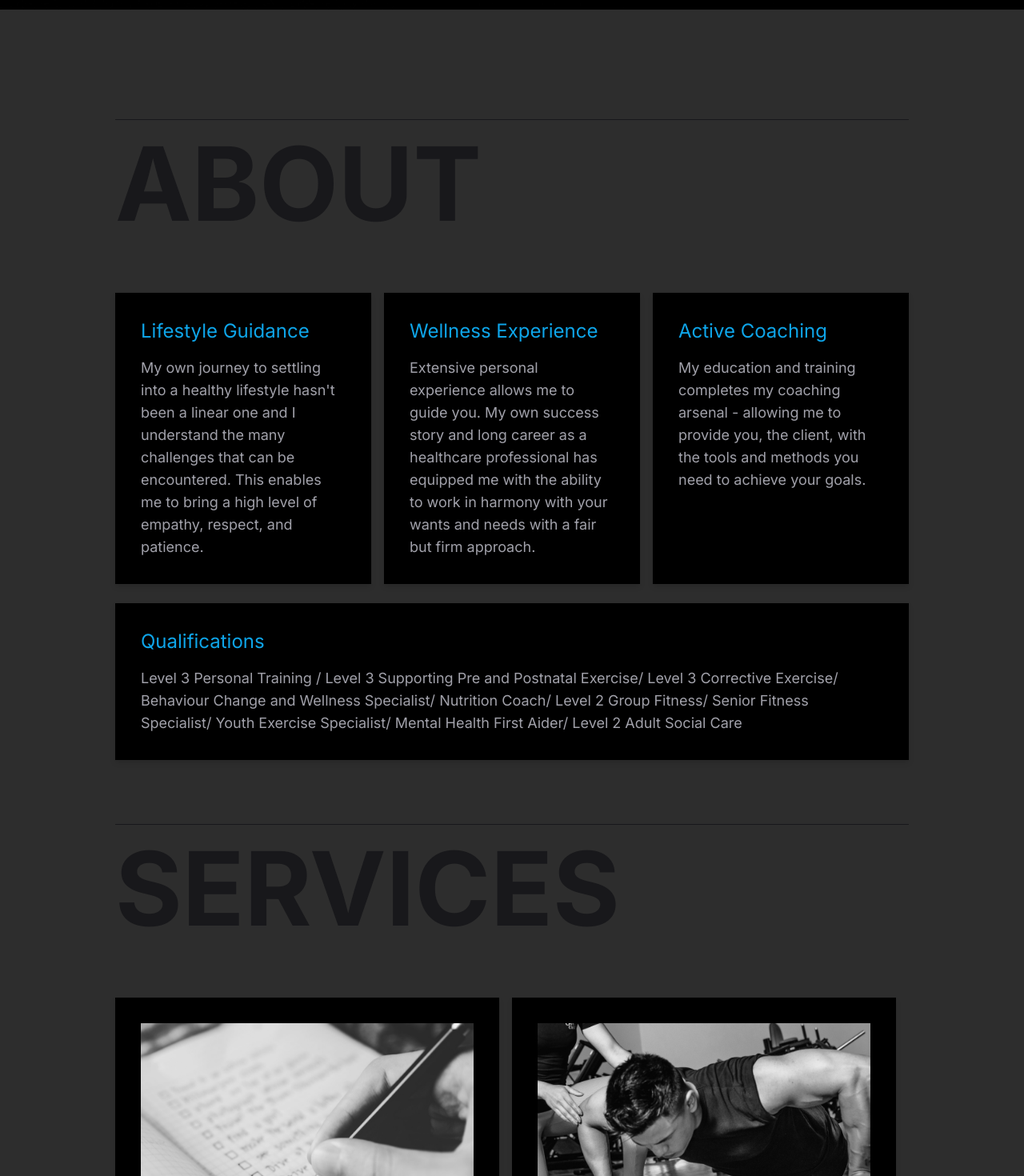
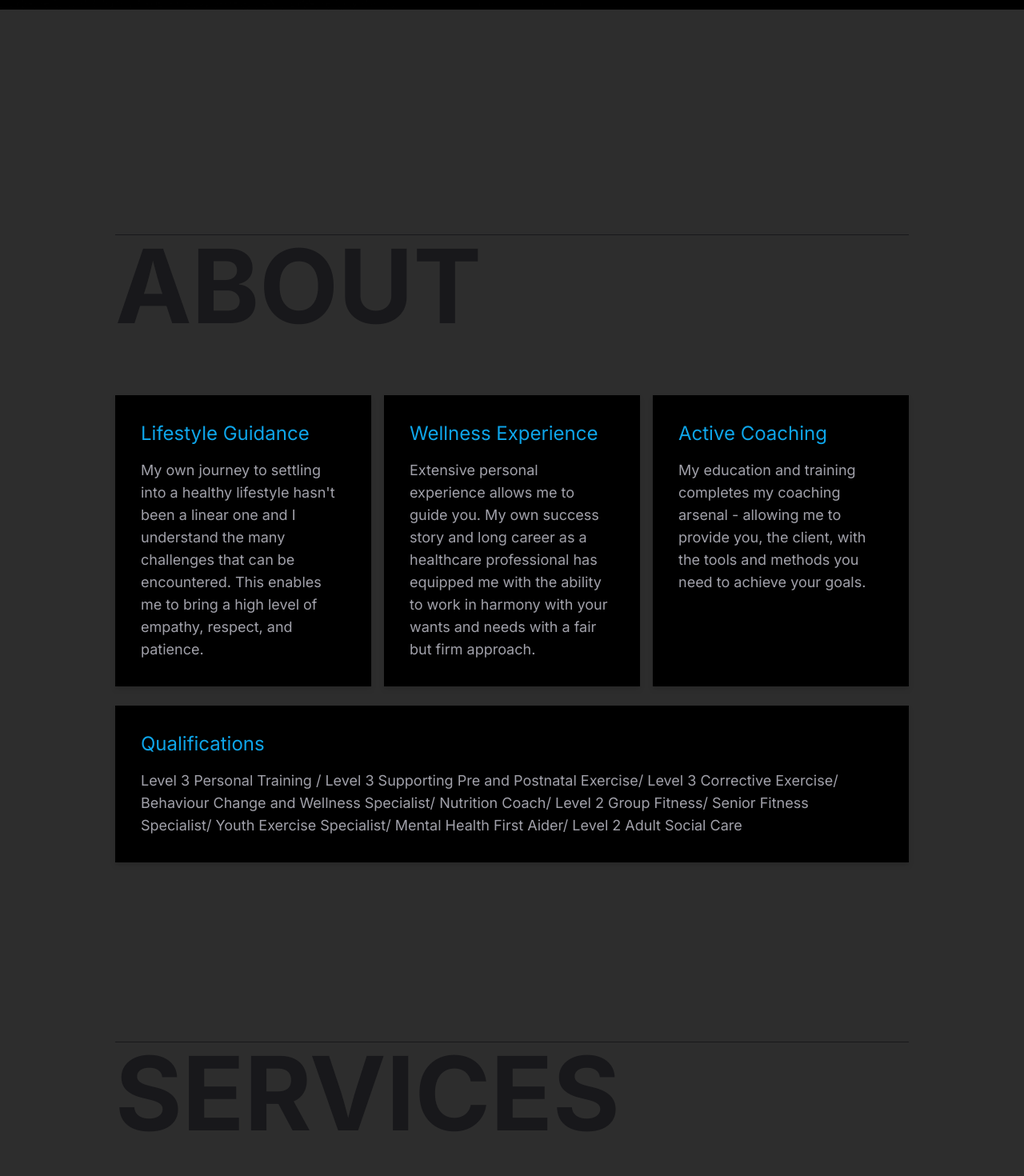
Before and after one commit to davofaz/pt-site, a Next.js app: page / in a window 1280 px wide. Shown: the part 820-2290 px from the top of the page at 80% size. Built offline with nearby package versions, Linux system fonts and the light colour scheme.

Commit message:
feature: sections animate in view not onload

```diff
--- a/app/components/HeaderNav.tsx
+++ b/app/components/HeaderNav.tsx
@@ -61,7 +61,7 @@ const Navigation = () => {
                                 transition={{delay:0.3}}>
                 <ul className="flex flex-col ml-3 -mt-2">
                 <li>
-                  <h1 className="text-lg uppercase font-bold text-sky-400 font-sans font-medium mt-1"
+                  <h1 className="text-lg uppercase font-bold text-sky-400 font-sans font-medium"
                     style={{ fontSize: h1FontClass }}
                   >
                     Personal Training
--- a/app/page.tsx
+++ b/app/page.tsx
@@ -1,7 +1,33 @@
 'use client'
+import React, { useEffect } from "react";
 import Image from 'next/image'
 import Navigation from './components/HeaderNav'
-import { motion } from 'framer-motion';
+import { useAnimation, motion } from 'framer-motion';
+import { useInView } from "react-intersection-observer";
+
+const sectionVariants = {
+  visible: { opacity: 1, scale: 1, transition: { duration: 0.5, delay: 0.6 } },
+  hidden: { opacity: 0, scale: 0.5 }
+};
+
+function Section({children}) {
+  const controls = useAnimation();
+  const [ref, inView] = useInView();
+  useEffect(() => {
+    if (inView) {
+      controls.start("visible");
+    }
+  }, [controls, inView]);
+  return (
+    <motion.div
+      ref={ref}
+      animate={controls}
+      initial="hidden"
+      variants={sectionVariants}
+      className="pt-36"
+    >{children}</motion.div>
+  );
+}
 
 export default function Home() {
   return (
@@ -27,7 +53,7 @@ export default function Home() {
                 animate={{ opacity: 1, x: 0}}
                 transition={{delay:1}}>
              <div className="relative mx-10 mt-12 md:max-w-md xl:max-w-xl">
-                <h3 className="py-7 text-5xl font-bold xl:text-6xl">Fully Equipped Private Training Facility in Dorset</h3>
+                <h3 className="py-4 text-5xl font-bold xl:text-6xl">Fully Equipped Private Training Facility in Dorset</h3>
                 <ul className="list-disc ml-5 py-4">
                     <li>Fitness</li>
                     <li>Get Stronger</li>
@@ -38,14 +64,9 @@ export default function Home() {
              </div>
              </motion.div>
          </section>
-          <motion.section id="about" className="p-4 container mx-auto  max-w-screen-lg text-white min-h-screen"
-                    initial={{ opacity: 0 }}
-                    whileInView={{ opacity: 1 }}
-                    animate={{ opacity: 1}}
-                    transition={{duration: 0.5, delay: 2}}
-
-          >
-              <h3 className="text-6xl md:text-9xl font-bold border-t text-zinc-900 border-zinc-900 pt-4">ABOUT</h3>
+          <section id="about" className="p-4 container mx-auto  max-w-screen-lg text-white min-h-screen">
+          <Section>
+              <h3 className="text-6xl md:text-9xl font-bold border-t text-zinc-900 border-zinc-900">ABOUT</h3>
               <div className="mt-6 flex flex-col md:flex-row md:place-content-stretch">
                 <div className="bg-black mt-12 p-8 drop-shadow-md md:basis-1/3 md:mr-4">
                      <h4 className="text-2xl text-sky-500 mb-4">Lifestyle Guidance</h4>
@@ -72,9 +93,11 @@ export default function Home() {
                      <p className="text-zinc-400 text-lg">
                      Level 3 Personal Training / Level 3 Supporting Pre and Postnatal Exercise/ Level 3 Corrective Exercise/ Behaviour Change and Wellness Specialist/ Nutrition Coach/ Level 2 Group Fitness/ Senior Fitness Specialist/ Youth Exercise Specialist/ Mental Health First Aider/ Level 2 Adult Social Care </p>
                 </div>
-          </motion.section>
+            </Section>
+          </section>
           <section id="services" className="p-4 mt-12 container mx-auto  max-w-screen-lg text-white min-h-screen">
-               <h3 className="text-6xl md:text-9xl font-bold border-t text-zinc-900 border-zinc-900 pt-4">SERVICES</h3>
+          <Section>
+               <h3 className="text-6xl md:text-9xl font-bold border-t text-zinc-900 border-zinc-900">SERVICES</h3>
                 <div className="mt-6 flex flex-col md:flex-row md:place-content-stretch">
                        <div className="bg-black mt-12 p-8 drop-shadow-md md:basis-1/2 md:mr-4">
                          <Image
@@ -102,9 +125,11 @@ export default function Home() {
                          </p>
                     </div>
               </div>
+            </Section>
           </section>
           <section id="contact" className="p-4 mt-24 container mx-auto  max-w-screen-lg text-white min-h-screen">
-               <h3 className="text-6xl md:text-9xl font-bold border-t text-zinc-900 border-zinc-900 pt-4">CONTACT</h3>
+            <Section>
+               <h3 className="text-6xl md:text-9xl font-bold border-t text-zinc-900 border-zinc-900">CONTACT</h3>
                <div className="mt-6 flex flex-col md:flex-row md:place-content-stretch">
 
                        <div className="bg-black mt-12 p-8 drop-shadow-md flex flex-col md:flex-row">
@@ -147,8 +172,8 @@ export default function Home() {
                             </div>
                         </div>
                 </div>
+              </Section>
            </section>
-
           <footer className="bg-black py-8 w-full text-white items-center">
           <a href="#home">
               <Image
@@ -161,7 +186,7 @@ export default function Home() {
                      />
             </a>
             <small className="text-zinc-400 block text-center mx-auto">
-                Copyright &copy; 2023 Em C coaching for a healthier life - All Rights Reserved.
+                Copyright &copy; 2023 Em C coaching for a healthier life<br />All Rights Reserved.
             </small>
           </footer>
     </main>
--- a/package.json
+++ b/package.json
@@ -21,6 +21,7 @@
     "react": "18.2.0",
     "react-dom": "18.2.0",
     "react-icons": "^4.10.1",
+    "react-intersection-observer": "^9.5.2",
     "tailwindcss": "3.3.3",
     "typescript": "5.1.6"
   }
```
Also changed, not shown: 1 other file (tests, documents, lock files or other folders).
